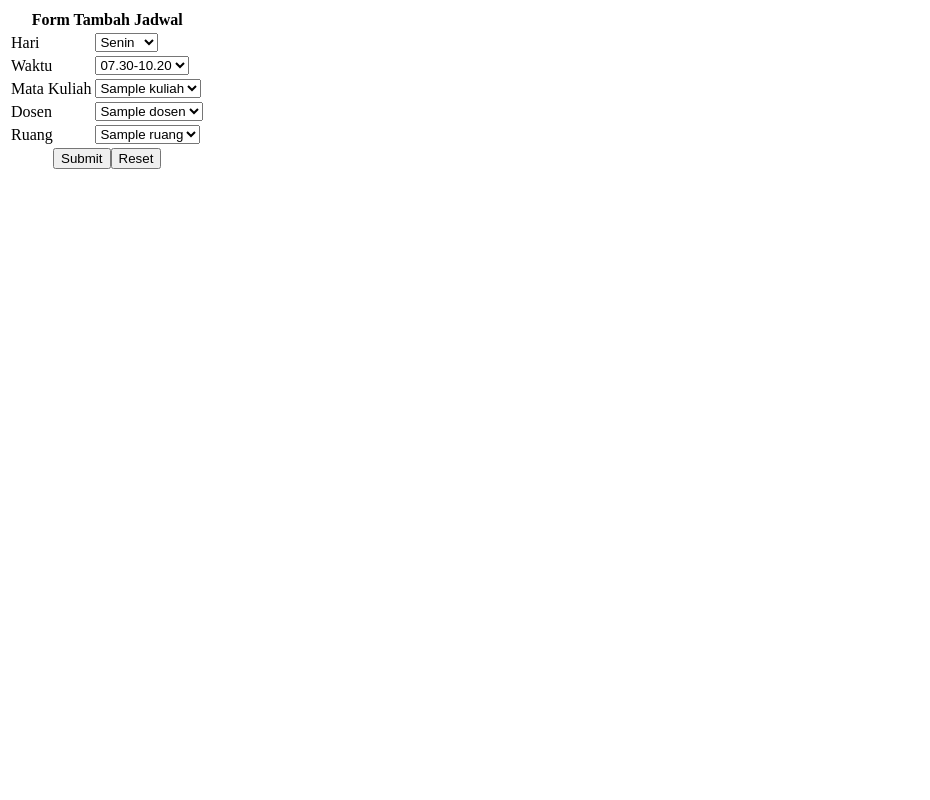
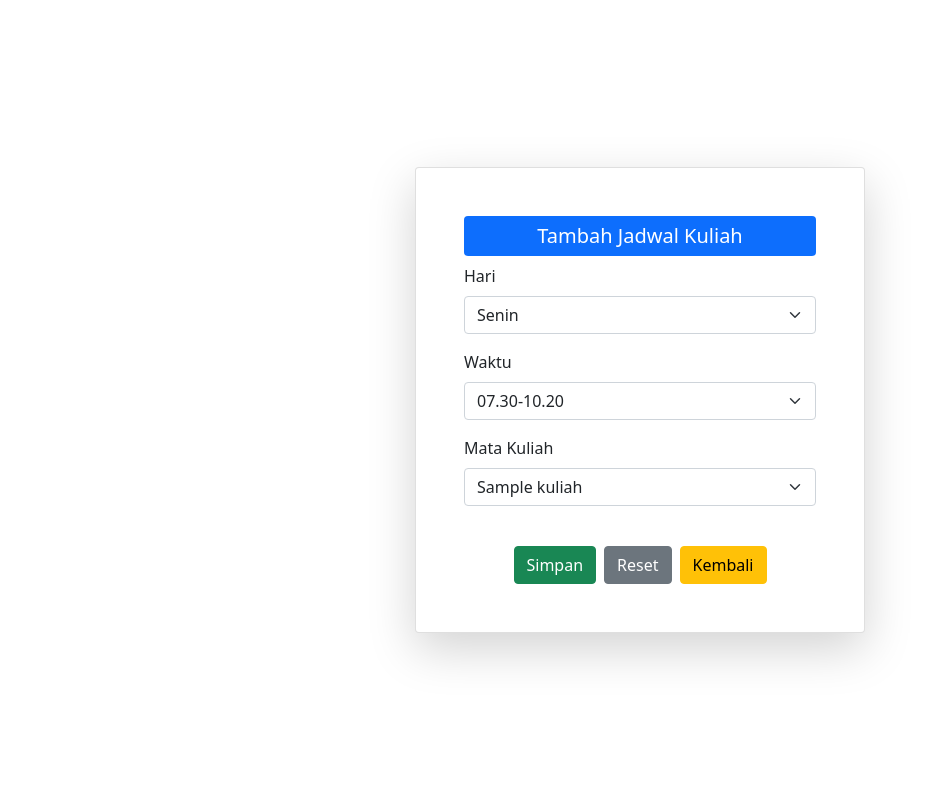
Before and after one commit to DriBoy/projectUasProgweb, a PHP site: page /tambah_jadwal.php in a window 1280 px wide. Shown: the whole page, without its empty margins (0-930 px from the left). Run offline with PHP 8.4, Linux system fonts and the light colour scheme; tables that the repository leaves empty or names only in its code hold one stand-in row (values such as "Sample post").

Commit message:
Bikin tampilan login, mempercantik tampila jadwal, dan membuat tampilan tambah_jadwal.

```diff
--- a/tambah_jadwal.php
+++ b/tambah_jadwal.php
@@ -3,66 +3,59 @@
 <head>
     <meta charset="UTF-8">
     <meta name="viewport" content="width=device-width, initial-scale=1.0">
+    <!-- Bootstrap CSS -->
+    <link href="https://cdn.jsdelivr.net/npm/bootstrap@5.0.2/dist/css/bootstrap.min.css" rel="stylesheet" integrity="sha384-EVSTQN3/azprG1Anm3QDgpJLIm9Nao0Yz1ztcQTwFspd3yD65VohhpuuCOmLASjC" crossorigin="anonymous">
     <title>Document</title>
 </head>
 <body>
     <?php
         $conn = new mysqli("localhost","root","","siamu");
     ?>
-    <form action="insert_jadwal.php" method="post">
-        <table>
-            <tr><th colspan="2"> Form Tambah Jadwal</th></tr>
-            <tr><td>Hari</td><td>
-                <select name="hari">
-                    <option value="Senin">Senin</option>
-                    <option value="Selasa">Selasa</option>owowowo
-                    <option value="Rabu">Rabu</option>
-                    <option value="Kamis">Kamis</option>
-                    <option value="Jumat">Jumat</option>
-                    <h5></h5>
-                    <h3></h3>
+    <div class="d-flex justify-content-center align-items-center vh-100">
+    <div class="card p-5 shadow-lg" style="width: 450px;">
+        <h5 class="bg-primary text-white text-center py-2 rounded">Tambah Jadwal Kuliah</h5>
+
+    <div class="mb-3">
+        <label class="form-label">Hari</label>
+        <select name="hari" class="form-select">
+            <option>Senin</option>
+            <option>Selasa</option>
+            <option>Rabu</option>
+            <option>Kamis</option>
+            <option>Jumat</option>
         </select>
-            </td></tr>
-            <tr><td>Waktu</td><td>
-            <select name="waktu">
-                <option value="07.30-10.20">07.30-10.20</option>
-                <option value="10.30-13.20">10.30-13.20</option>
-                <option value="13.20-16.20">13.20-16.20</option>
-                <option value="16.30-19.20">16.30-19.20</option>
+    </div>
+
+    <div class="mb-3">
+        <label class="form-label">Waktu</label>
+        <select name="waktu" class="form-select">
+            <option>07.30-10.20</option>
+            <option>10.30-13.20</option>
+            <option>13.20-16.20</option>
+            <option>16.30-19.20</option>
         </select>
-            </td></tr>
-            <tr><td>Mata Kuliah</td><td>
-                <select name="mata_kuliah">
+    </div>
+
+    <div class="mb-3">
+        <label class="form-label">Mata Kuliah</label>
+        <select name="mata_kuliah" class="form-select">
             <?php
-                        $mata_kuliah = $conn->query("SELECT * FROM mata_kuliah");
-                        while($brs = $mata_kuliah->fetch_assoc()){
-                            echo "<option value='".$brs['kode_mk']."'>".$brs['nama_mk']."</option>";
+                $result = $conn->query("SELECT * FROM mata_kuliah");
+                while($r = $result->fetch_assoc()){
+                    echo "<option value='{$r['kode_mk']}'>{$r['nama_mk']}</option>";
                 }
             ?>
         </select>
-            </td></tr>
-            <tr><td>Dosen</td><td>
-                <select name="dosen">
-                    <?php
-                        $dosen = $conn->query("SELECT * FROM dosen");
-                        while($brs = $dosen->fetch_assoc()){
-                            echo "<option value='".$brs['nik']."'>".$brs['nama']."</option>";
-                        }
-                    ?>
-                </select>
-            </td></tr>
-            <tr><td>Ruang</td><td>
-                <select name="ruang">
-                    <?php
-                        $ruang = $conn->query("SELECT * FROM ruang");
-                        while($brs = $ruang->fetch_assoc()){
-                            echo "<option value='".$brs['kode_ruang']."'>".$brs['nama_ruang']."</option>";
-                        }
-                    ?>
-                </select>
-            </td></tr>
-           <tr><th colspan="2"><input type="submit"><input type="reset"></th></tr>
-        </table>
-    </form>
+    </div>
+
+    <div class="d-flex gap-2 mt-4 justify-content-center align-items-center">
+        <button type="submit" class="btn btn-success">Simpan</button>
+        <button type="reset" class="btn btn-secondary">Reset</button>
+        <button type="#" class="btn btn-warning">Kembali</button>
+    </div>
+    </div>
+    </div>
+    <!-- Option 1: Bootstrap Bundle with Popper -->
+    <script src="https://cdn.jsdelivr.net/npm/bootstrap@5.0.2/dist/js/bootstrap.bundle.min.js" integrity="sha384-MrcW6ZMFYlzcLA8Nl+NtUVF0sA7MsXsP1UyJoMp4YLEuNSfAP+JcXn/tWtIaxVXM" crossorigin="anonymous"></script>
 </body>
 </html>
```
Also changed, not shown: jadwal.php (+11 -10 lines), login.php (added, +26 -0 lines). Lines whose indentation alone changed are shown as unchanged.
